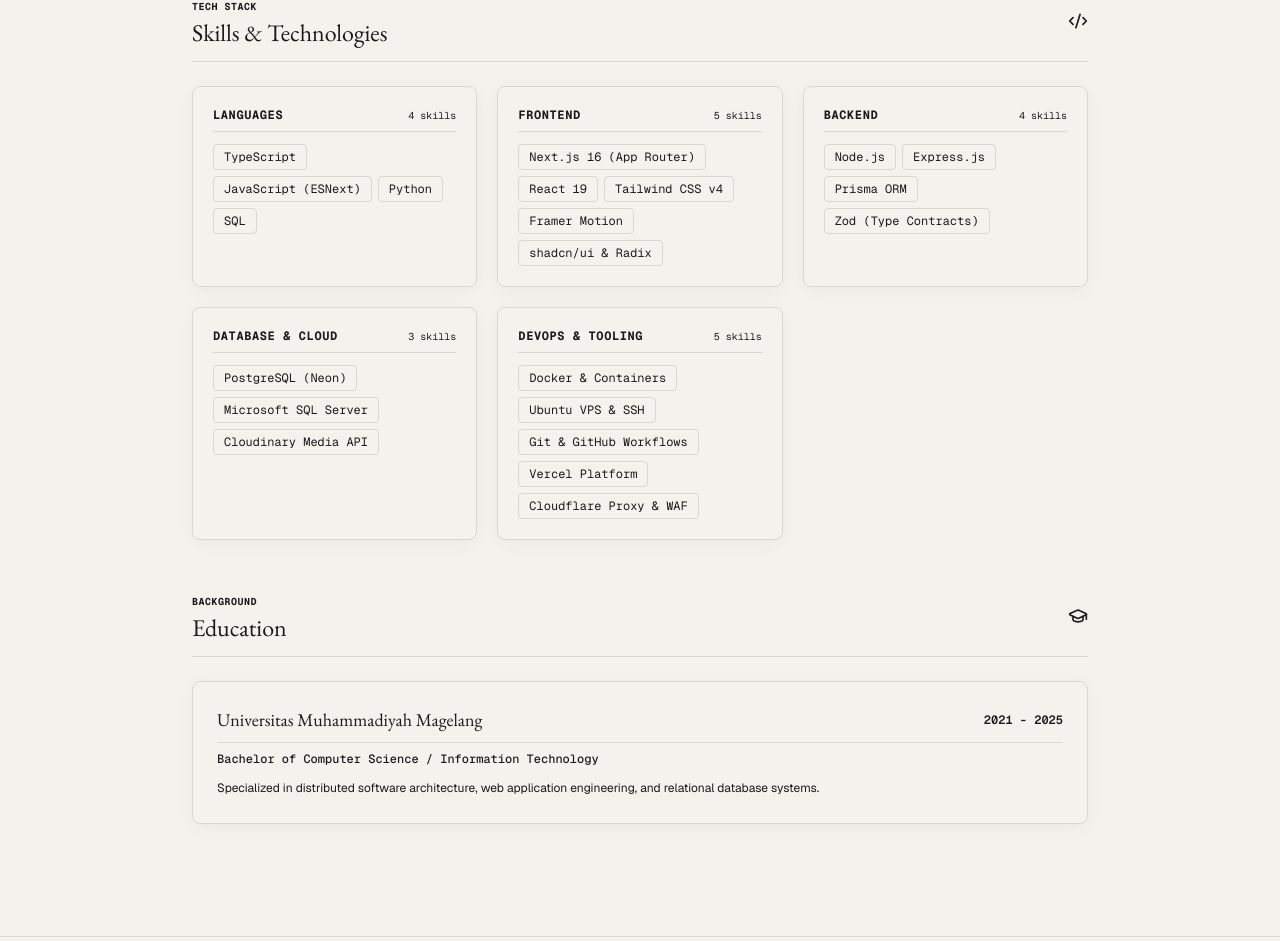
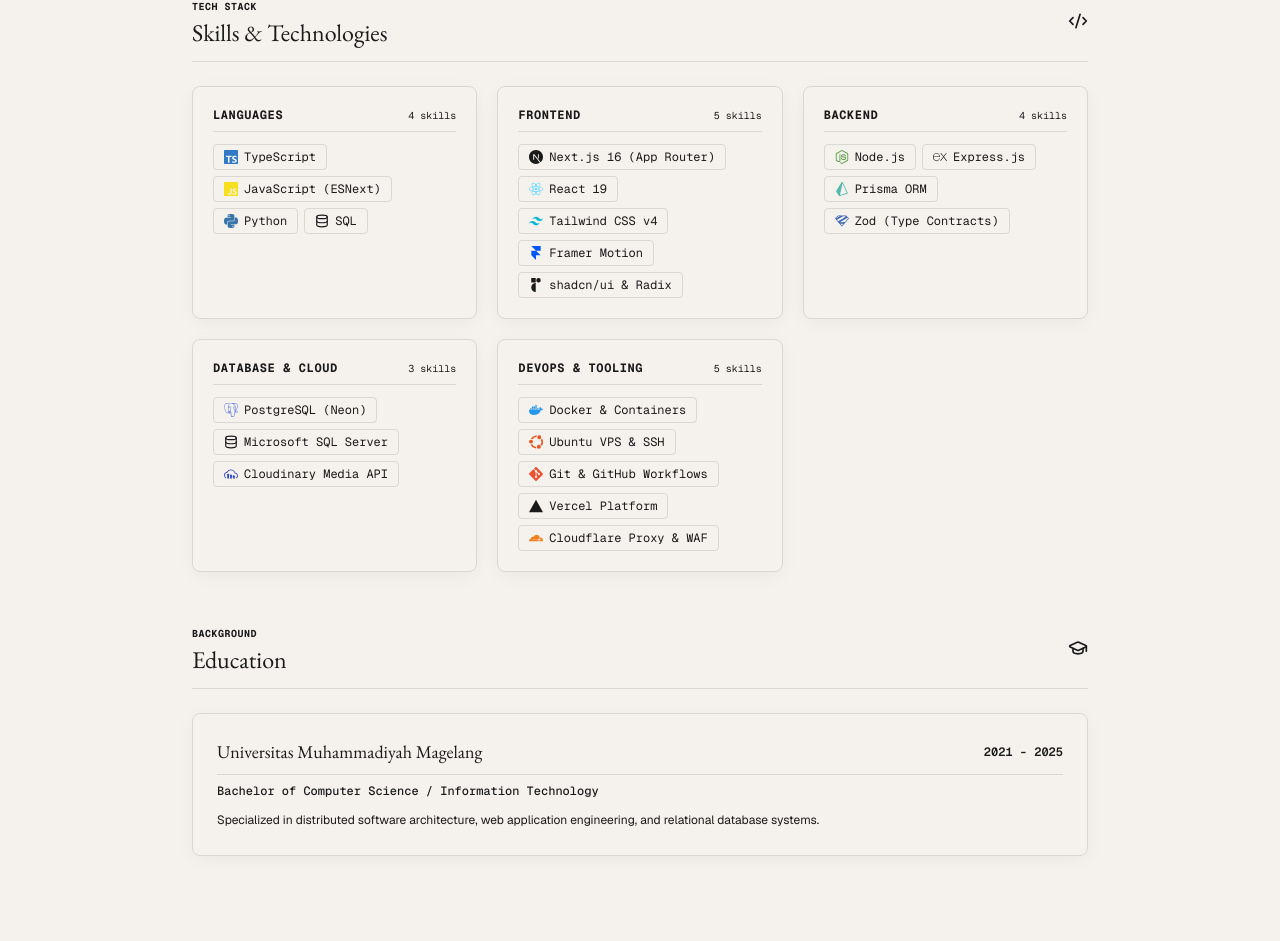
Before and after one commit to LVNVoid/portfolio-v2, a Next.js app: page /about in a window 1280 px wide. Shown: the part 776-1717 px from the top of the page. Built offline with nearby package versions, Linux system fonts and the light colour scheme; no server answers; the database is empty.

Commit message:
feat(ui): add brand tech logos to stack and skills badges

```diff
--- a/package.json
+++ b/package.json
@@ -28,6 +28,7 @@
     "react": "19.2.1",
     "react-dom": "19.2.1",
     "react-hook-form": "^7.69.0",
+    "react-icons": "^5.7.0",
     "tailwind-merge": "^3.4.0",
     "zod": "^3.24.2"
   },
--- a/src/app/(public)/about/page.tsx
+++ b/src/app/(public)/about/page.tsx
@@ -2,6 +2,7 @@
 import Image from 'next/image';
 import Link from 'next/link';
 import { ArrowRight, GraduationCap, Code2, MapPin, Mail, Download } from 'lucide-react';
+import { SkillIcon } from '@/components/skill-icon';
 import { getProfile } from '@/services/profile-service';
 import { getSkillsGroupedByCategory } from '@/services/skill-service';
 import { getEducations } from '@/services/education-service';
@@ -164,9 +165,10 @@
                   {items.map((skill) => (
                     <span
                       key={skill.id}
-                      className="px-2.5 py-1 rounded text-xs font-mono bg-secondary/80 text-foreground border border-border"
+                      className="inline-flex items-center gap-1.5 px-2.5 py-1 rounded text-xs font-mono bg-secondary/80 text-foreground border border-border transition-colors hover:border-primary/50"
                     >
-                      {skill.name}
+                      <SkillIcon name={skill.name} className="w-3.5 h-3.5 shrink-0" />
+                      <span>{skill.name}</span>
                     </span>
                   ))}
                 </div>
--- a/src/app/admin/skills/page.tsx
+++ b/src/app/admin/skills/page.tsx
@@ -1,5 +1,6 @@
 import type { Metadata } from 'next';
 import { Plus, Trash2, Sparkles } from 'lucide-react';
+import { SkillIcon } from '@/components/skill-icon';
 import db from '@/services/db';
 import { createSkillAction, deleteSkillAction } from '@/actions/skill-actions';
 
@@ -86,7 +87,10 @@
               skills.map((skill) => (
                 <tr key={skill.id} className="hover:bg-secondary/20 transition-colors">
                   <td className="p-3 sm:p-4 font-semibold text-foreground">
-                    {skill.name}
+                    <div className="flex items-center gap-2">
+                      <SkillIcon name={skill.name} className="w-4 h-4 shrink-0" />
+                      <span>{skill.name}</span>
+                    </div>
                   </td>
                   <td className="p-3 sm:p-4 text-primary">
                     <span className="px-2.5 py-0.5 rounded bg-secondary text-[11px] border border-border">
--- /dev/null
+++ b/src/components/skill-icon.tsx
@@ -0,0 +1,57 @@
+import React from 'react';
+import {
+  SiTypescript,
+  SiJavascript,
+  SiPython,
+  SiNextdotjs,
+  SiReact,
+  SiTailwindcss,
+  SiFramer,
+  SiRadixui,
+  SiNodedotjs,
+  SiExpress,
+  SiPrisma,
+  SiZod,
+  SiPostgresql,
+  SiCloudinary,
+  SiDocker,
+  SiUbuntu,
+  SiGit,
+  SiGithub,
+  SiVercel,
+  SiCloudflare,
+} from 'react-icons/si';
+import { Database, Code2 } from 'lucide-react';
+
+interface SkillIconProps {
+  name: string;
+  className?: string;
+}
+
+export function SkillIcon({ name, className = 'w-3.5 h-3.5 shrink-0' }: SkillIconProps) {
+  const n = name.toLowerCase();
+
+  if (n.includes('typescript')) return <SiTypescript className={`${className} text-[#3178C6]`} />;
+  if (n.includes('javascript')) return <SiJavascript className={`${className} text-[#F7DF1E]`} />;
+  if (n.includes('python')) return <SiPython className={`${className} text-[#3776AB]`} />;
+  if (n.includes('postgresql') || n.includes('neon')) return <SiPostgresql className={`${className} text-[#4169E1]`} />;
+  if (n.includes('sql server') || n.includes('mssql') || n === 'sql') return <Database className={`${className} text-primary`} />;
+  if (n.includes('next.js') || n.includes('nextjs')) return <SiNextdotjs className={`${className} text-foreground`} />;
+  if (n.includes('react')) return <SiReact className={`${className} text-[#61DAFB]`} />;
+  if (n.includes('tailwind')) return <SiTailwindcss className={`${className} text-[#06B6D4]`} />;
+  if (n.includes('framer') || n.includes('motion')) return <SiFramer className={`${className} text-[#0055FF]`} />;
+  if (n.includes('shadcn') || n.includes('radix')) return <SiRadixui className={`${className} text-foreground`} />;
+  if (n.includes('node')) return <SiNodedotjs className={`${className} text-[#5FA04E]`} />;
+  if (n.includes('express')) return <SiExpress className={`${className} text-foreground`} />;
+  if (n.includes('prisma')) return <SiPrisma className={`${className} text-[#52b7af]`} />;
+  if (n.includes('zod')) return <SiZod className={`${className} text-[#3E67B1]`} />;
+  if (n.includes('cloudinary')) return <SiCloudinary className={`${className} text-[#3448C5]`} />;
+  if (n.includes('docker')) return <SiDocker className={`${className} text-[#2496ED]`} />;
+  if (n.includes('ubuntu') || n.includes('linux')) return <SiUbuntu className={`${className} text-[#E95420]`} />;
+  if (n.includes('git')) return <SiGit className={`${className} text-[#F05032]`} />;
+  if (n.includes('github')) return <SiGithub className={`${className} text-foreground`} />;
+  if (n.includes('vercel')) return <SiVercel className={`${className} text-foreground`} />;
+  if (n.includes('cloudflare')) return <SiCloudflare className={`${className} text-[#F38020]`} />;
+
+  return <Code2 className={`${className} text-muted-foreground`} />;
+}
```
Also changed, not shown: 1 other file (tests, documents, lock files or other folders).
